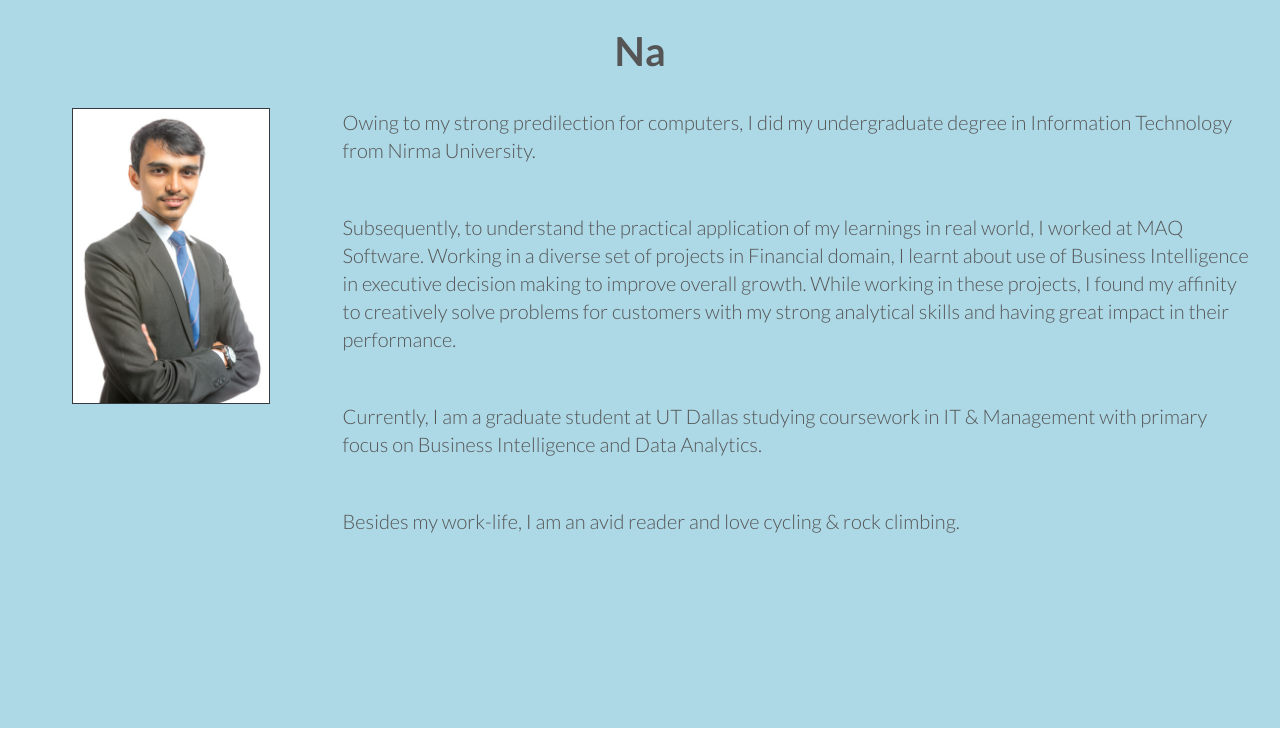
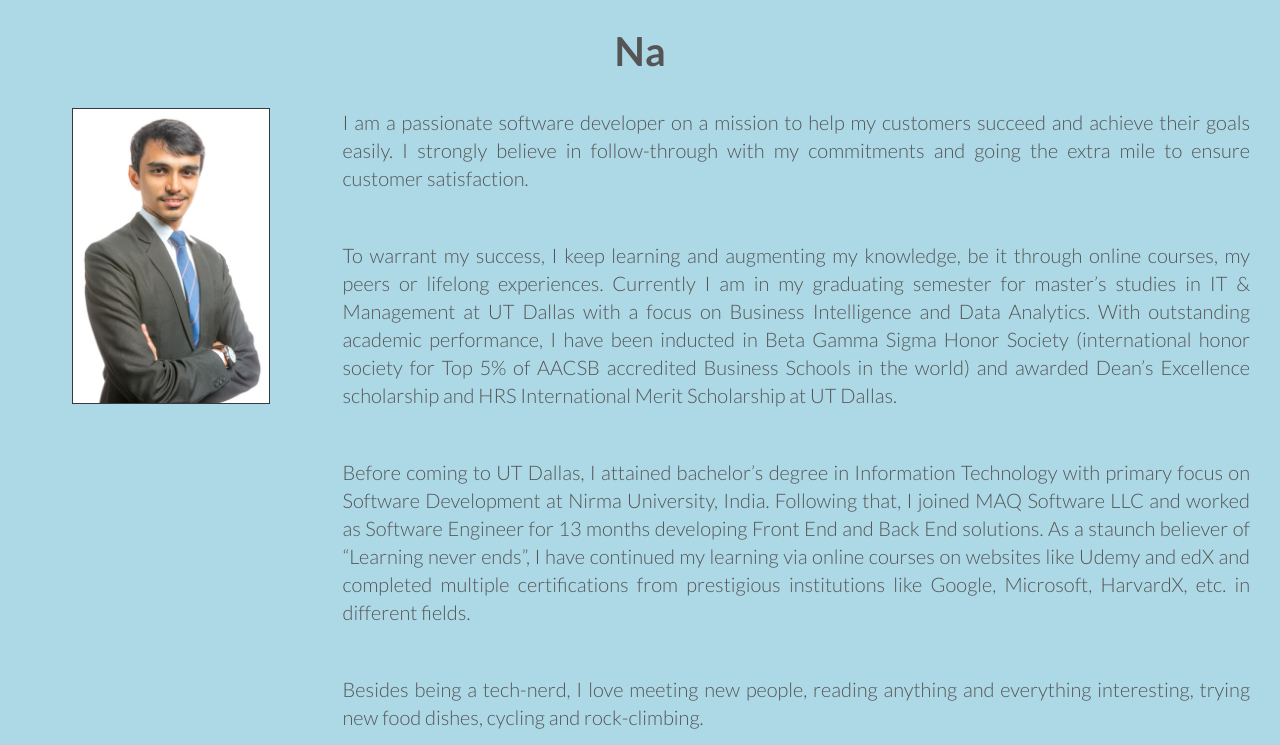
Before and after one commit to siddharthdave222/siddharthdave222.github.io, a plain HTML site: page index - Unminified.html in a window 1280 px wide. Shown: the part 732-1477 px from the top of the page. Drawn offline with nearby package versions, Linux system fonts and the light colour scheme; some packages are replaced by stand-ins of ours.

Commit message:
Updated Introduction

```diff
--- a/index - Unminified.html
+++ b/index - Unminified.html
@@ -149,24 +149,21 @@
             <div class="col-xl-3 col-lg-5">
                 <img class="img-profile img-responsive" src="img/my-pic.jpg" alt="My Photo" title="Shubham Dave">
             </div>
-            <div class="col-xl-9 col-lg-7">
+            <div class="col-xl-9 col-lg-7" style="text-align: justify;">
                 <p>
-                    Owing to my strong predilection for computers, I did my undergraduate degree in Information Technology from Nirma University.
+                    I am a passionate software developer on a mission to help my customers succeed and achieve their goals easily. I strongly believe in follow-through with my commitments and going the extra mile to ensure customer satisfaction.
                 </p>
                 <br />
                 <p>
-                    Subsequently, to understand the practical application of my learnings in real world, I worked at MAQ Software.
-                    Working in a diverse set of projects in Financial domain, I learnt about use of Business Intelligence
-                    in executive decision making to improve overall growth. While working in these projects, I found my affinity
-                    to creatively solve problems for customers with my strong analytical skills and having great impact in their performance.
+                    To warrant my success, I keep learning and augmenting my knowledge, be it through online courses, my peers or lifelong experiences. Currently I am in my graduating semester for master’s studies in IT & Management at UT Dallas with a focus on Business Intelligence and Data Analytics. With outstanding academic performance, I have been inducted in Beta Gamma Sigma Honor Society (international honor society for Top 5% of AACSB accredited Business Schools in the world) and awarded Dean’s Excellence scholarship and HRS International Merit Scholarship at UT Dallas.
                 </p>
                 <br />
                 <p>
-                    Currently, I am a graduate student at UT Dallas studying coursework in IT & Management with primary focus on Business Intelligence and Data Analytics.
+                    Before coming to UT Dallas, I attained bachelor’s degree in Information Technology with primary focus on Software Development at Nirma University, India. Following that, I joined MAQ Software LLC and worked as Software Engineer for 13 months developing Front End and Back End solutions. As a staunch believer of “Learning never ends”, I have continued my learning via online courses on websites like Udemy and edX and completed multiple certifications from prestigious institutions like Google, Microsoft, HarvardX, etc. in different fields.
                 </p>
                 <br />
                 <p>
-                    Besides my work-life, I am an avid reader and love cycling & rock climbing.
+                    Besides being a tech-nerd, I love meeting new people, reading anything and everything interesting, trying new food dishes, cycling and rock-climbing.
                 </p>
             </div>
         </div>
```
Also changed, not shown: index.html (+1 -1 lines), css/index.css.
